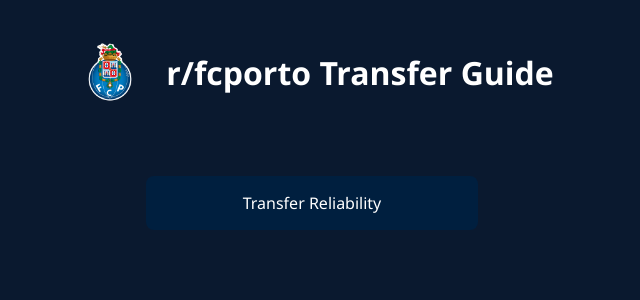
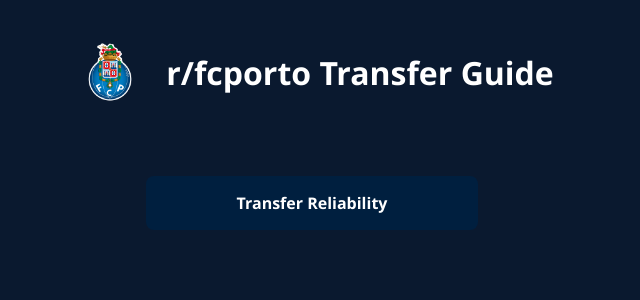
Before and after one commit to Azrial1739/teste-transfer, a Jekyll site: the page built from index.md, in a window 1280 px wide. Shown: the top 300 px of the page, without its empty margins (328-968 px from the left). Built offline with Jekyll 4.4.1, drawn with Linux system fonts in a browser that asks for light colours.

Commit message:
Update home.html

```diff
--- a/_layouts/home.html
+++ b/_layouts/home.html
@@ -31,8 +31,8 @@
     .header h1 {
       font-size: 2rem;
       margin: 0;
-      color: white; /* Changed from blue to white */
-      font-weight: 600;
+      color: white;
+      font-weight: 800;
     }
 
     .menu-container {
@@ -44,7 +44,7 @@
       background-color: #001f3f;
       color: white;
       font-size: 1rem;
-      font-weight: 500;
+      font-weight: 600;
       font-family: "Segoe UI", Tahoma, Geneva, Verdana, sans-serif;
       text-decoration: none;
       padding: 1rem;
@@ -61,13 +61,11 @@
 </head>
 <body>
 
-  <!-- Header with logo and title -->
   <div class="header">
     <img src="{{ site.baseurl }}/images/logo.png" alt="FCP Logo">
     <h1>{{ page.menu_title | default: page.title }}</h1>
   </div>
 
-  <!-- Menu buttons -->
   <div class="menu-container">
     <a class="menu-button" href="{{ site.baseurl }}/transfer/">Transfer Reliability</a>
   </div>
```
